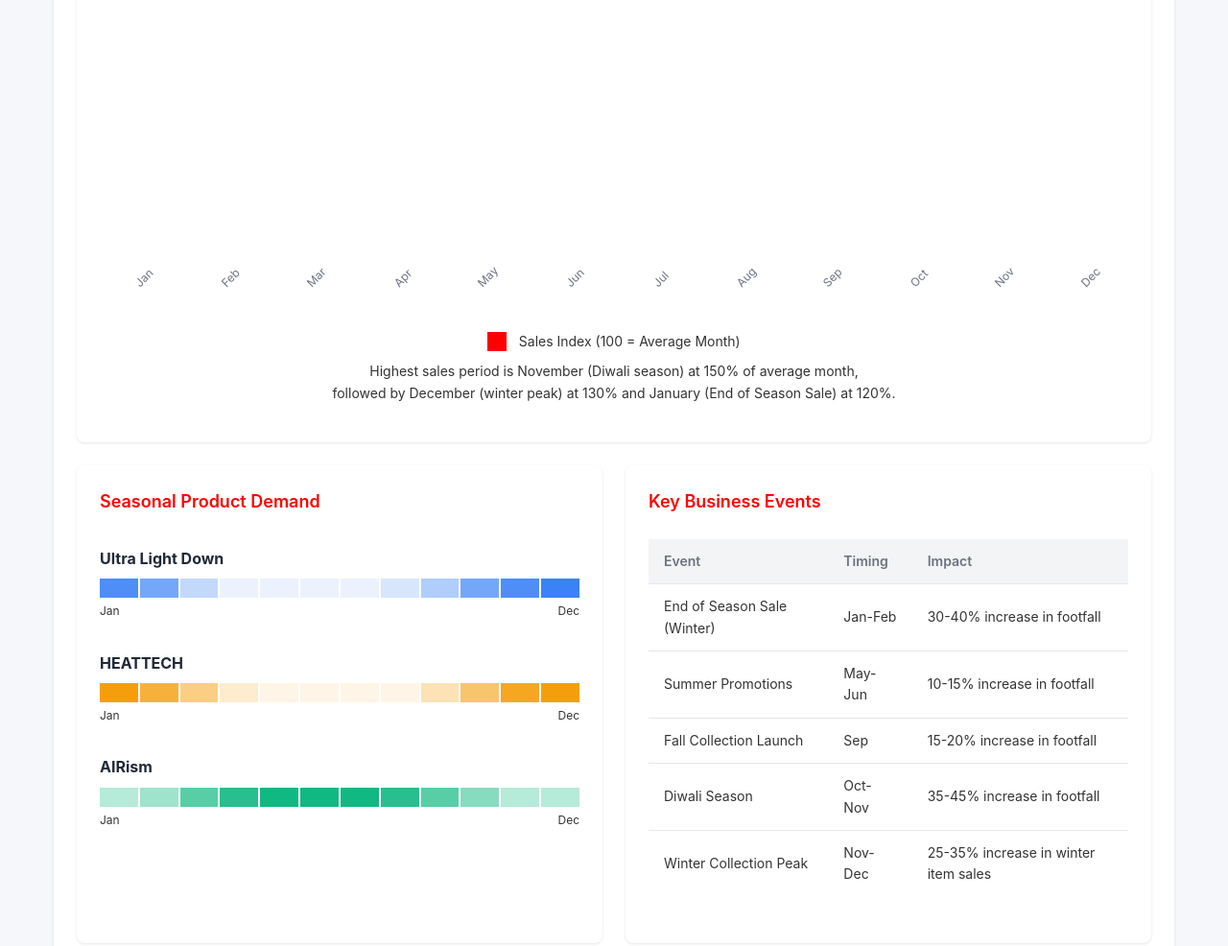
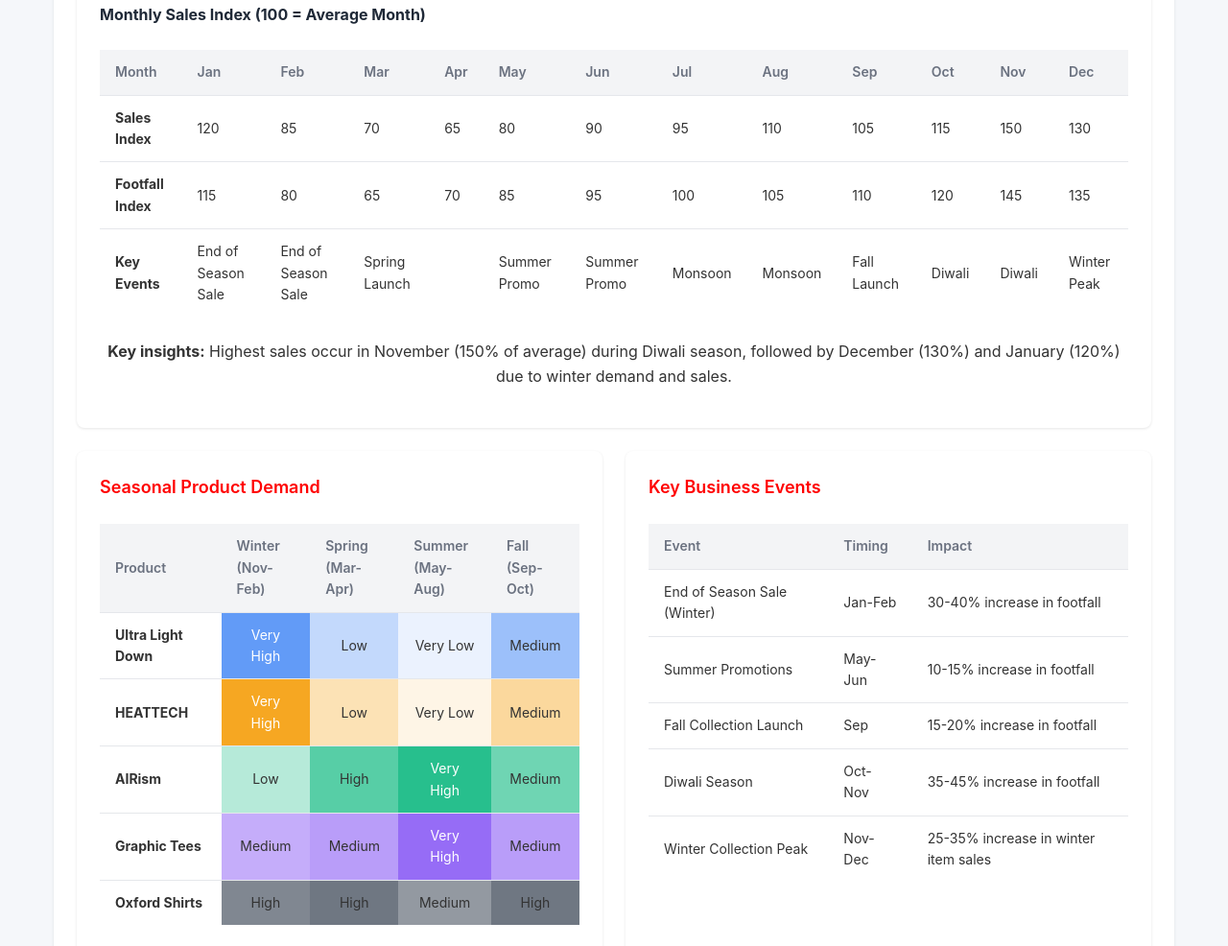
Before and after one commit to SnuggieMsk/St, a plain HTML site: page index.html in a window 1280 px wide. Shown: the part 5709-6695 px from the top of the page at 96% size. Drawn offline with Linux system fonts and the light colour scheme.

Commit message:
Update index.html

```diff
--- a/index.html
+++ b/index.html
@@ -1453,138 +1453,135 @@
                 <h2>Business Cycle Analysis</h2>
             </div>
 
+            <!-- Simplified monthly sales pattern display -->
             <div class="card">
                 <h3 class="card-title">Monthly Sales & Footfall Patterns</h3>
-                <div class="monthly-chart">
-                    <div class="month-column">
-                        <div class="month-bar" style="height: 80%;"></div>
-                        <div class="month-label">Jan</div>
-                    </div>
-                    <div class="month-column">
-                        <div class="month-bar" style="height: 56.7%;"></div>
-                        <div class="month-label">Feb</div>
-                    </div>
-                    <div class="month-column">
-                        <div class="month-bar" style="height: 46.7%;"></div>
-                        <div class="month-label">Mar</div>
-                    </div>
-                    <div class="month-column">
-                        <div class="month-bar" style="height: 43.3%;"></div>
-                        <div class="month-label">Apr</div>
-                    </div>
-                    <div class="month-column">
-                        <div class="month-bar" style="height: 53.3%;"></div>
-                        <div class="month-label">May</div>
-                    </div>
-                    <div class="month-column">
-                        <div class="month-bar" style="height: 60%;"></div>
-                        <div class="month-label">Jun</div>
-                    </div>
-                    <div class="month-column">
-                        <div class="month-bar" style="height: 63.3%;"></div>
-                        <div class="month-label">Jul</div>
-                    </div>
-                    <div class="month-column">
-                        <div class="month-bar" style="height: 73.3%;"></div>
-                        <div class="month-label">Aug</div>
-                    </div>
-                    <div class="month-column">
-                        <div class="month-bar" style="height: 70%;"></div>
-                        <div class="month-label">Sep</div>
-                    </div>
-                    <div class="month-column">
-                        <div class="month-bar" style="height: 76.7%;"></div>
-                        <div class="month-label">Oct</div>
-                    </div>
-                    <div class="month-column">
-                        <div class="month-bar" style="height: 100%;"></div>
-                        <div class="month-label">Nov</div>
-                    </div>
-                    <div class="month-column">
-                        <div class="month-bar" style="height: 86.7%;"></div>
-                        <div class="month-label">Dec</div>
-                    </div>
-                </div>
-                <div style="text-align: center; margin-top: 1.5rem;">
-                    <div style="display: inline-block; width: 20px; height: 20px; background-color: var(--primary); vertical-align: middle; margin-right: 8px;"></div>
-                    <span style="font-size: 0.875rem;">Sales Index (100 = Average Month)</span>
-                </div>
-                <p style="text-align: center; margin-top: 0.5rem; font-size: 0.875rem;">
-                    Highest sales period is November (Diwali season) at 150% of average month,<br>followed by December (winter peak) at 130% and January (End of Season Sale) at 120%.
+
+                <div style="margin-top: 1rem;">
+                    <h4>Monthly Sales Index (100 = Average Month)</h4>
+                    <table>
+                        <thead>
+                            <tr>
+                                <th>Month</th>
+                                <th>Jan</th>
+                                <th>Feb</th>
+                                <th>Mar</th>
+                                <th>Apr</th>
+                                <th>May</th>
+                                <th>Jun</th>
+                                <th>Jul</th>
+                                <th>Aug</th>
+                                <th>Sep</th>
+                                <th>Oct</th>
+                                <th>Nov</th>
+                                <th>Dec</th>
+                            </tr>
+                        </thead>
+                        <tbody>
+                            <tr>
+                                <td><strong>Sales Index</strong></td>
+                                <td>120</td>
+                                <td>85</td>
+                                <td>70</td>
+                                <td>65</td>
+                                <td>80</td>
+                                <td>90</td>
+                                <td>95</td>
+                                <td>110</td>
+                                <td>105</td>
+                                <td>115</td>
+                                <td>150</td>
+                                <td>130</td>
+                            </tr>
+                            <tr>
+                                <td><strong>Footfall Index</strong></td>
+                                <td>115</td>
+                                <td>80</td>
+                                <td>65</td>
+                                <td>70</td>
+                                <td>85</td>
+                                <td>95</td>
+                                <td>100</td>
+                                <td>105</td>
+                                <td>110</td>
+                                <td>120</td>
+                                <td>145</td>
+                                <td>135</td>
+                            </tr>
+                            <tr>
+                                <td><strong>Key Events</strong></td>
+                                <td>End of Season Sale</td>
+                                <td>End of Season Sale</td>
+                                <td>Spring Launch</td>
+                                <td></td>
+                                <td>Summer Promo</td>
+                                <td>Summer Promo</td>
+                                <td>Monsoon</td>
+                                <td>Monsoon</td>
+                                <td>Fall Launch</td>
+                                <td>Diwali</td>
+                                <td>Diwali</td>
+                                <td>Winter Peak</td>
+                            </tr>
+                        </tbody>
+                    </table>
+                </div>
+                <p style="margin-top: 1rem; text-align: center;">
+                    <strong>Key insights:</strong> Highest sales occur in November (150% of average) during Diwali season, followed by December (130%) and January (120%) due to winter demand and sales.
                 </p>
             </div>
 
             <div class="grid grid-2" style="margin-top: 1.5rem;">
                 <div class="card">
                     <h3 class="card-title">Seasonal Product Demand</h3>
-                    <!-- Simple seasonal chart -->
-                    <div class="simple-chart">
-                        <div style="margin-bottom: 2rem;">
-                            <h4 style="margin-bottom: 0.5rem;">Ultra Light Down</h4>
-                            <div style="display: flex; gap: 2px;">
-                                <div style="flex: 1; height: 20px; background-color: #3b82f6; opacity: 0.9;"></div>
-                                <div style="flex: 1; height: 20px; background-color: #3b82f6; opacity: 0.7;"></div>
-                                <div style="flex: 1; height: 20px; background-color: #3b82f6; opacity: 0.3;"></div>
-                                <div style="flex: 1; height: 20px; background-color: #3b82f6; opacity: 0.1;"></div>
-                                <div style="flex: 1; height: 20px; background-color: #3b82f6; opacity: 0.1;"></div>
-                                <div style="flex: 1; height: 20px; background-color: #3b82f6; opacity: 0.1;"></div>
-                                <div style="flex: 1; height: 20px; background-color: #3b82f6; opacity: 0.1;"></div>
-                                <div style="flex: 1; height: 20px; background-color: #3b82f6; opacity: 0.2;"></div>
-                                <div style="flex: 1; height: 20px; background-color: #3b82f6; opacity: 0.4;"></div>
-                                <div style="flex: 1; height: 20px; background-color: #3b82f6; opacity: 0.7;"></div>
-                                <div style="flex: 1; height: 20px; background-color: #3b82f6; opacity: 0.9;"></div>
-                                <div style="flex: 1; height: 20px; background-color: #3b82f6; opacity: 1;"></div>
-                            </div>
-                            <div style="display: flex; justify-content: space-between; margin-top: 4px;">
-                                <span style="font-size: 0.75rem;">Jan</span>
-                                <span style="font-size: 0.75rem;">Dec</span>
-                            </div>
-                        </div>
-
-                        <div style="margin-bottom: 2rem;">
-                            <h4 style="margin-bottom: 0.5rem;">HEATTECH</h4>
-                            <div style="display: flex; gap: 2px;">
-                                <div style="flex: 1; height: 20px; background-color: #f59e0b; opacity: 1;"></div>
-                                <div style="flex: 1; height: 20px; background-color: #f59e0b; opacity: 0.8;"></div>
-                                <div style="flex: 1; height: 20px; background-color: #f59e0b; opacity: 0.5;"></div>
-                                <div style="flex: 1; height: 20px; background-color: #f59e0b; opacity: 0.2;"></div>
-                                <div style="flex: 1; height: 20px; background-color: #f59e0b; opacity: 0.1;"></div>
-                                <div style="flex: 1; height: 20px; background-color: #f59e0b; opacity: 0.1;"></div>
-                                <div style="flex: 1; height: 20px; background-color: #f59e0b; opacity: 0.1;"></div>
-                                <div style="flex: 1; height: 20px; background-color: #f59e0b; opacity: 0.1;"></div>
-                                <div style="flex: 1; height: 20px; background-color: #f59e0b; opacity: 0.3;"></div>
-                                <div style="flex: 1; height: 20px; background-color: #f59e0b; opacity: 0.6;"></div>
-                                <div style="flex: 1; height: 20px; background-color: #f59e0b; opacity: 0.9;"></div>
-                                <div style="flex: 1; height: 20px; background-color: #f59e0b; opacity: 1;"></div>
-                            </div>
-                            <div style="display: flex; justify-content: space-between; margin-top: 4px;">
-                                <span style="font-size: 0.75rem;">Jan</span>
-                                <span style="font-size: 0.75rem;">Dec</span>
-                            </div>
-                        </div>
-
-                        <div style="margin-bottom: 2rem;">
-                            <h4 style="margin-bottom: 0.5rem;">AIRism</h4>
-                            <div style="display: flex; gap: 2px;">
-                                <div style="flex: 1; height: 20px; background-color: #10b981; opacity: 0.3;"></div>
-                                <div style="flex: 1; height: 20px; background-color: #10b981; opacity: 0.4;"></div>
-                                <div style="flex: 1; height: 20px; background-color: #10b981; opacity: 0.7;"></div>
-                                <div style="flex: 1; height: 20px; background-color: #10b981; opacity: 0.9;"></div>
-                                <div style="flex: 1; height: 20px; background-color: #10b981; opacity: 1;"></div>
-                                <div style="flex: 1; height: 20px; background-color: #10b981; opacity: 1;"></div>
-                                <div style="flex: 1; height: 20px; background-color: #10b981; opacity: 1;"></div>
-                                <div style="flex: 1; height: 20px; background-color: #10b981; opacity: 0.9;"></div>
-                                <div style="flex: 1; height: 20px; background-color: #10b981; opacity: 0.7;"></div>
-                                <div style="flex: 1; height: 20px; background-color: #10b981; opacity: 0.5;"></div>
-                                <div style="flex: 1; height: 20px; background-color: #10b981; opacity: 0.3;"></div>
-                                <div style="flex: 1; height: 20px; background-color: #10b981; opacity: 0.3;"></div>
-                            </div>
-                            <div style="display: flex; justify-content: space-between; margin-top: 4px;">
-                                <span style="font-size: 0.75rem;">Jan</span>
-                                <span style="font-size: 0.75rem;">Dec</span>
-                            </div>
-                        </div>
-                    </div>
+                    <table>
+                        <thead>
+                            <tr>
+                                <th>Product</th>
+                                <th>Winter<br>(Nov-Feb)</th>
+                                <th>Spring<br>(Mar-Apr)</th>
+                                <th>Summer<br>(May-Aug)</th>
+                                <th>Fall<br>(Sep-Oct)</th>
+                            </tr>
+                        </thead>
+                        <tbody>
+                            <tr>
+                                <td><strong>Ultra Light Down</strong></td>
+                                <td style="background-color: rgba(59, 130, 246, 0.8); color: white; text-align: center;">Very High</td>
+                                <td style="background-color: rgba(59, 130, 246, 0.3); text-align: center;">Low</td>
+                                <td style="background-color: rgba(59, 130, 246, 0.1); text-align: center;">Very Low</td>
+                                <td style="background-color: rgba(59, 130, 246, 0.5); text-align: center;">Medium</td>
+                            </tr>
+                            <tr>
+                                <td><strong>HEATTECH</strong></td>
+                                <td style="background-color: rgba(245, 158, 11, 0.9); color: white; text-align: center;">Very High</td>
+                                <td style="background-color: rgba(245, 158, 11, 0.3); text-align: center;">Low</td>
+                                <td style="background-color: rgba(245, 158, 11, 0.1); text-align: center;">Very Low</td>
+                                <td style="background-color: rgba(245, 158, 11, 0.4); text-align: center;">Medium</td>
+                            </tr>
+                            <tr>
+                                <td><strong>AIRism</strong></td>
+                                <td style="background-color: rgba(16, 185, 129, 0.3); text-align: center;">Low</td>
+                                <td style="background-color: rgba(16, 185, 129, 0.7); text-align: center;">High</td>
+                                <td style="background-color: rgba(16, 185, 129, 0.9); color: white; text-align: center;">Very High</td>
+                                <td style="background-color: rgba(16, 185, 129, 0.6); text-align: center;">Medium</td>
+                            </tr>
+                            <tr>
+                                <td><strong>Graphic Tees</strong></td>
+                                <td style="background-color: rgba(139, 92, 246, 0.5); text-align: center;">Medium</td>
+                                <td style="background-color: rgba(139, 92, 246, 0.6); text-align: center;">Medium</td>
+                                <td style="background-color: rgba(139, 92, 246, 0.9); color: white; text-align: center;">Very High</td>
+                                <td style="background-color: rgba(139, 92, 246, 0.6); text-align: center;">Medium</td>
+                            </tr>
+                            <tr>
+                                <td><strong>Oxford Shirts</strong></td>
+                                <td style="background-color: rgba(75, 85, 99, 0.7); text-align: center;">High</td>
+                                <td style="background-color: rgba(75, 85, 99, 0.8); text-align: center;">High</td>
+                                <td style="background-color: rgba(75, 85, 99, 0.6); text-align: center;">Medium</td>
+                                <td style="background-color: rgba(75, 85, 99, 0.8); text-align: center;">High</td>
+                            </tr>
+                        </tbody>
+                    </table>
                 </div>
 
                 <div class="card">
```
